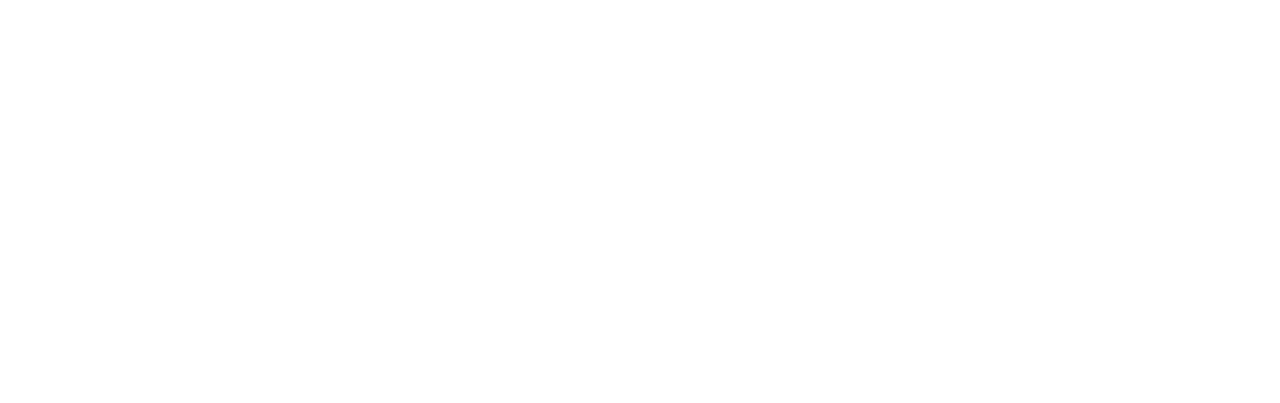
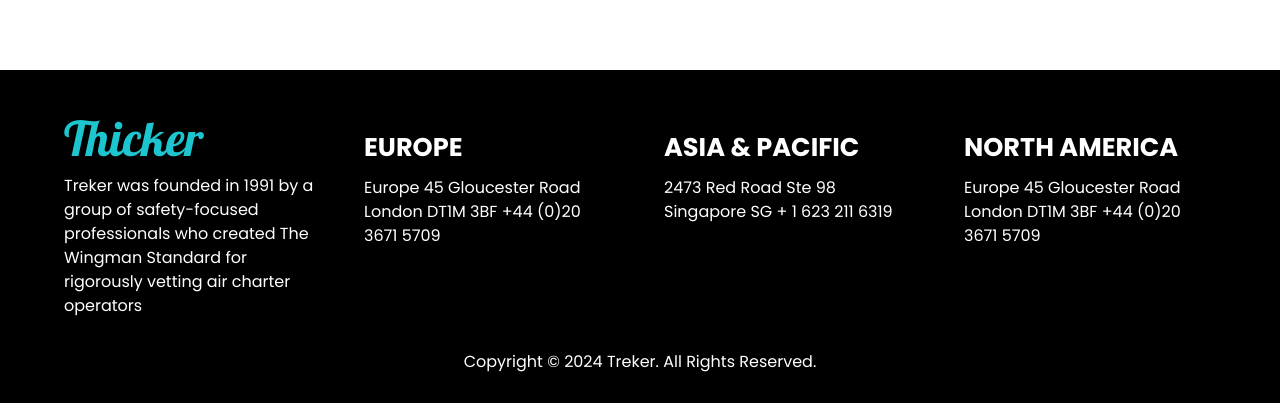
Before and after one commit to HasithKovinda/thicker, a Next.js app: page / in a window 1280 px wide. Shown: the part 4706-5109 px from the top of the page. Before the commit the page ends 4776 px from the top, so only its background shows below. Built offline with nearby package versions, Linux system fonts and the light colour scheme.

Commit message:
add footer

```diff
--- a/app/layout.tsx
+++ b/app/layout.tsx
@@ -1,25 +1,25 @@
-import type { Metadata } from 'next'
-import './globals.css'
-import NavBar from '@/components/UI/NavBar'
-
+import type { Metadata } from "next";
+import "./globals.css";
+import NavBar from "@/components/UI/NavBar";
+import Footer from "@/components/UI/Footer";
 
 export const metadata: Metadata = {
-  title: 'Create Next App',
-  description: 'Generated by create next app',
-}
+  title: "Create Next App",
+  description: "Generated by create next app",
+};
 
 export default function RootLayout({
   children,
 }: {
-  children: React.ReactNode
+  children: React.ReactNode;
 }) {
   return (
     <html lang="en">
-
       <body>
-      <NavBar/>
-       {children}
+        <NavBar />
+        {children}
+        <Footer />
       </body>
     </html>
-  )
+  );
 }
--- /dev/null
+++ b/components/UI/Footer.module.css
@@ -0,0 +1,51 @@
+.footer {
+  margin-top: 5rem;
+  padding: 2rem 4rem;
+  background: #000;
+  color: var(--clr-white);
+}
+
+.section {
+  max-width: 1400px;
+  display: grid;
+  grid-template-columns: repeat(4, 1fr);
+  column-gap: 3rem;
+  align-items: stretch;
+  color: var(--clr-white);
+  margin: 0 auto;
+}
+
+.log {
+  color: var(--clr-primary-1);
+  font-family: var(--ff-secondary);
+  font-size: 3rem;
+}
+
+.section h4 {
+  margin-top: 1.6rem;
+  font-size: 1.6rem;
+  margin-bottom: 0.6rem;
+}
+
+/* .section > div:not(:first-child) p {
+  margin-top: 1.5rem;
+} */
+
+.section div {
+  align-items: start;
+}
+
+.rights {
+  margin-top: 2rem;
+  text-align: center;
+}
+
+/* .uro {
+  width: 100%;
+  background: red;
+  display: flex;
+  flex-direction: column;
+  align-items: center;
+  justify-content: center;
+  gap: 1rem;
+} */
--- /dev/null
+++ b/components/UI/Footer.tsx
@@ -0,0 +1,33 @@
+import styles from "./Footer.module.css";
+
+export default function Footer() {
+  return (
+    <footer className={styles.footer}>
+      <section className={styles.section}>
+        <div>
+          <p className={styles.log}>Thicker</p>
+          <p>
+            Treker was founded in 1991 by a group of safety-focused
+            professionals who created The Wingman Standard for rigorously
+            vetting air charter operators
+          </p>
+        </div>
+        <div className={styles.uro}>
+          <h4>EUROPE</h4>
+          <p>Europe 45 Gloucester Road London DT1M 3BF +44 (0)20 3671 5709</p>
+        </div>
+        <div>
+          <h4>ASIA & PACIFIC</h4>
+          <p>2473 Red Road Ste 98 Singapore SG + 1 623 211 6319</p>
+        </div>
+        <div>
+          <h4>NORTH AMERICA</h4>
+          <p>Europe 45 Gloucester Road London DT1M 3BF +44 (0)20 3671 5709</p>
+        </div>
+      </section>
+      <p className={styles.rights}>
+        Copyright © {new Date().getFullYear()} Treker. All Rights Reserved.
+      </p>
+    </footer>
+  );
+}
```
